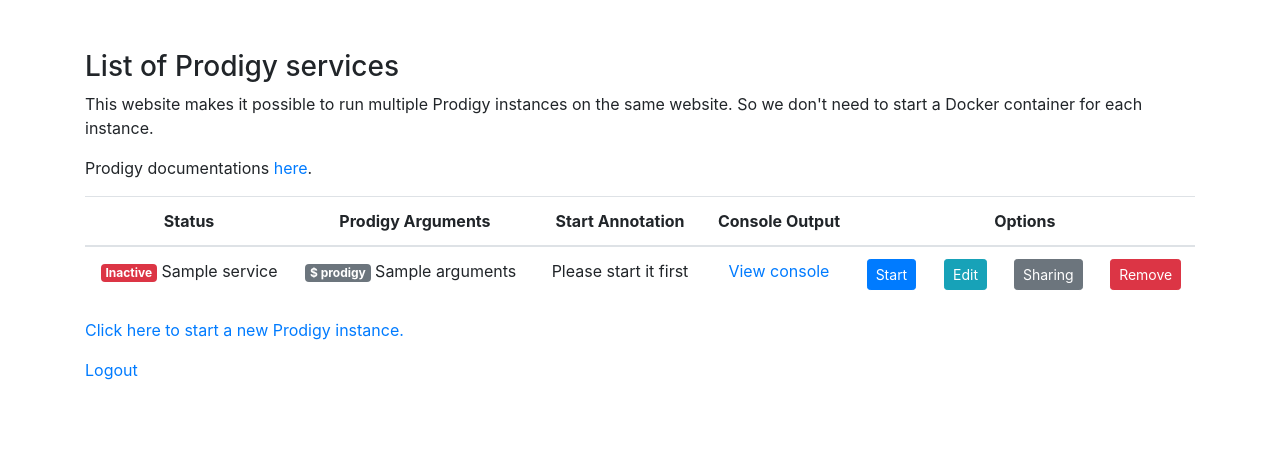
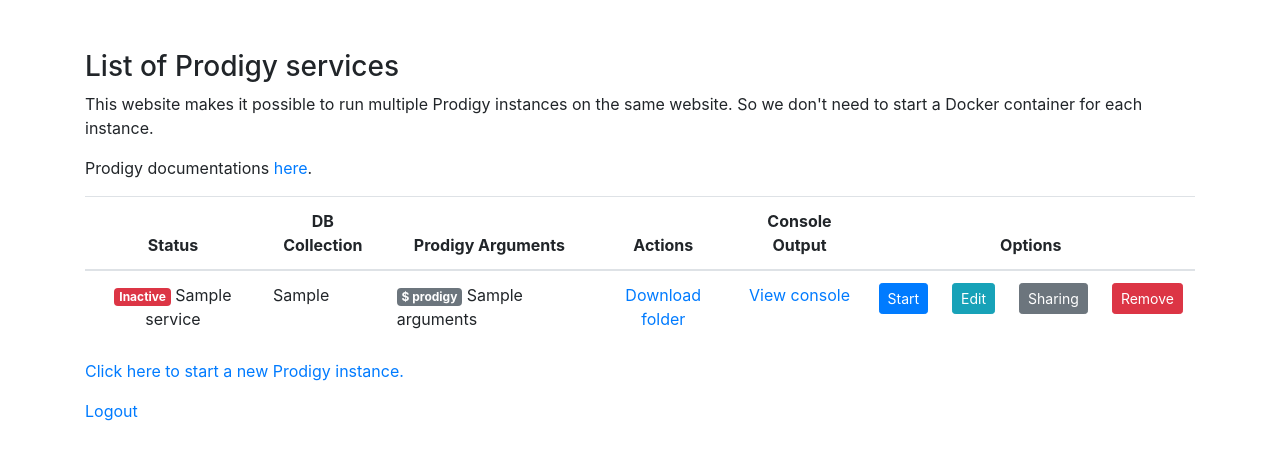
Before and after one commit to COVID-19-Text-Mining/prodigy-multitask, a Flask app: template templates/services/list_services.html in a window 1280 px wide. Shown: the top 460 px of the page. Run offline with Flask 2, Linux system fonts and the light colour scheme; the template is opened without the code that fills it: most values are stand-ins (such as "Sample title", 1, 10 or a date in 2020); some libraries are stand-ins or nearby versions.

Commit message:
Allow downloading files.

```diff
--- a/app.py
+++ b/app.py
@@ -9,13 +9,15 @@
 import threading
 import time
 import uuid
+import zipfile
+from datetime import datetime
 from urllib.parse import urlparse, parse_qs, urlencode
 
 import psutil
 import requests
 from flask import (
     Flask, render_template, make_response, request,
-    redirect, url_for, abort, Response)
+    redirect, url_for, abort, Response, send_file)
 from flask_login import current_user
 from flask_mongoengine import MongoEngine
 from flask_security import MongoEngineUserDatastore, Security, UserMixin, RoleMixin, roles_required, url_for_security
@@ -255,6 +257,7 @@
         return {
             'uuid': str(config['uuid']),
             'name': str(config['name']),
+            'db_collection': str(config['db_collection']),
             'arguments': str(config['arguments']),
             'work_dir': str(config['work_dir']),
             'share': [
@@ -277,6 +280,7 @@
         return {
             'uuid': str(config['uuid']),
             'name': str(config['name']),
+            'db_collection': str(config['db_collection']),
             'arguments': str(config['arguments']),
             'work_dir': str(config['work_dir']),
             'share': [
@@ -295,6 +299,7 @@
         config = {
             'uuid': str(config['uuid']),
             'name': str(config['name']),
+            'db_collection': str(config['db_collection']),
             'arguments': str(config['arguments']),
             'work_dir': str(config['work_dir']),
             'share': [
@@ -354,6 +359,7 @@
                     all_services.append({
                         'id': prodigy_id,
                         'name': str(service_config['name']),
+                        'db_collection': str(service_config['db_collection']),
                         'arguments': str(service_config['arguments']),
                         'active': alive,
                         'listening': listening,
@@ -402,6 +408,27 @@
     return redirect(url_for('list_services', viewsharing=service_id), code=302)
 
 
+@app.route('/download/<service_id>')
+@roles_required('admin')
+def download_folder(service_id):
+    work_dir = get_work_dir_or_404(service_id)
+
+    fn = '%s_%s.zip' % (service_id, datetime.now().strftime('%Y%m%d_%H%M%S'))
+    zip_file_path = os.path.join(temp_dir, fn)
+    zip_file = zipfile.ZipFile(zip_file_path, 'w', zipfile.ZIP_DEFLATED)
+
+    for root, dirs, files in os.walk(work_dir):
+        for file in files:
+            if root == work_dir and file in prodigy_sys_files:
+                continue
+            this_fn = os.path.join(root, file)
+            zip_file.write(
+                this_fn,
+                arcname=os.path.relpath(this_fn, prodigy_dir))
+    zip_file.close()
+    return send_file(zip_file_path, as_attachment=True)
+
+
 @app.route('/start/<service_id>')
 @roles_required('admin')
 def start_service(service_id):
@@ -445,6 +472,7 @@
         'services/service_edit_details.html',
         random_id=str(config['uuid']),
         name=str(config['name']),
+        db_collection=str(config['db_collection']),
         arguments=str(config['arguments']),
         files=files
     )
@@ -499,6 +527,9 @@
 def create_new_service(random_id):
     form = request.form
     name = re.sub(r'[^a-zA-Z0-9_-]+', '', form.get('name', ''))
+    db_collection = form.get('db_collection', '')
+    if not db_collection:
+        db_collection = name
     arguments = form.get('arguments', '')
     old_files = list(map(secure_filename, form.getlist('files')))
 
@@ -540,6 +571,7 @@
     config.update({
         'uuid': random_id,
         'name': name,
+        'db_collection': db_collection,
         'arguments': arguments,
         'work_dir': new_service_dir,
         'share': [],
--- a/templates/services/list_services.html
+++ b/templates/services/list_services.html
@@ -52,8 +52,9 @@
                 <thead>
                 <tr>
                     <th scope="col">Status</th>
+                    <th scope="col">DB Collection</th>
                     <th scope="col">Prodigy Arguments</th>
-                    <th scope="col">Start Annotation</th>
+                    <th scope="col">Actions</th>
                     <th scope="col">Console Output</th>
                     <th scope="col" colspan="4">Options</th>
                 </tr>
@@ -75,20 +76,28 @@
                         </td>
 
                         <td>
+                            {{ service['db_collection'] }}
+                        </td>
+
+                        <td>
                             <span class="badge badge-secondary">$ prodigy</span>
-                            {{ service['arguments'] }}</td>
+                            {{ service['arguments'] }}
+                        </td>
 
                         <td align="center">
                             {% if service['listening'] %}
                                 <a href="{{ url_for('proxy_service', service_id=service['id'], path='') }}"
                                    target="_blank">
-                                    Click here
-                                </a> to enter
+                                    Start annotation
+                                </a>
 
                             {% elif service['active'] %}
                                 Please wait...
                             {% else %}
-                                Please start it first
+                                <a href="{{ url_for('download_folder', service_id=service['id']) }}"
+                                   target="_blank">
+                                    Download folder
+                                </a>
                             {% endif %}
                         </td>
 
@@ -132,7 +141,7 @@
                     </tr>
 
                     <tr class="inner-table" style="display:none;">
-                        <td colspan="2"></td>
+                        <td colspan="3"></td>
                         <td colspan="6">
                             <table class="table table-bordered">
                                 {% for share in service['sharing'] %}
```
Also changed, not shown: prodigy_entrypoint.py (+3 -6 lines), templates/services/service_edit_details.html (+6 -1 lines).
